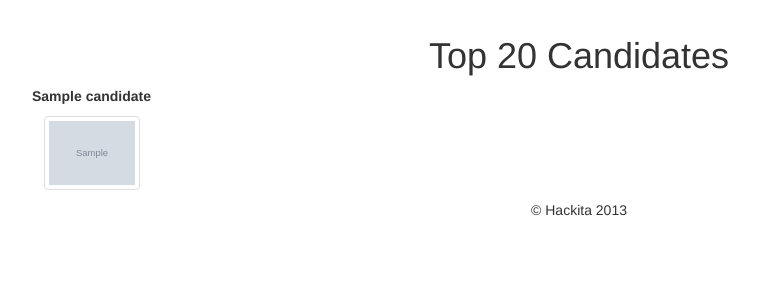
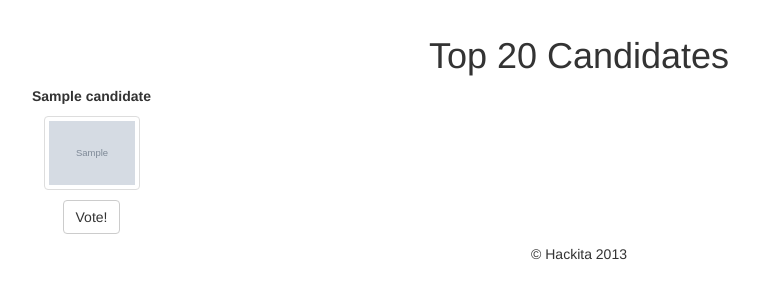
Before and after one commit to AriMeidan/Fantasy-Knesset, a Django app: template votes/templates/votes/index.html in a window 1280 px wide. Shown: the part 313-613 px from the top of the page, without its empty margins (61-820 px from the left). Run offline with Django 3.2, Linux system fonts and the light colour scheme; the template is opened without the code that fills it: most values are stand-ins (such as "Sample title", 1, 10 or a date in 2020); grey boxes marked "Sample" are stand-in pictures.

Commit message:
Show vote button no metter of the user is authenticated of not

```diff
--- a/votes/templates/votes/index.html
+++ b/votes/templates/votes/index.html
@@ -27,12 +27,10 @@
 				<p><b>{{ candidate.name }}</b></p>
 				<p><img class="img-thumbnail" src={{ candidate.image_url}} width="96" height="96"></p>
 				<p>
-					{% if user.is_authenticated %}
-							{% if user|voted_for:candidate %}
-								<a class="btn btn-primary" href="{% url 'votes:unvote' candidate.pk %}" role="button">unVote candidate!</a>
-							{% else %}
-								<a class="btn btn-default" href="{% url 'votes:vote' candidate.pk %}" role="button">Vote candidate!</a>
-							{% endif %}
+					{% if user|voted_for:candidate %}
+						<a class="btn btn-primary" href="{% url 'votes:unvote' candidate.pk %}" role="button">unVote!</a>
+					{% else %}
+						<a class="btn btn-default" href="{% url 'votes:vote' candidate.pk %}" role="button">Vote!</a>
 					{% endif %}
 				</p>
 			</div>
--- a/votes/views.py
+++ b/votes/views.py
@@ -2,8 +2,10 @@ from django.http import HttpResponse
 from django.db.models import F
 from django.views import generic
 from django.shortcuts import render_to_response, redirect
+from django.core.urlresolvers import reverse_lazy
 from django.core.context_processors import csrf
 from django.contrib.auth import login, authenticate
+from django.contrib.auth.decorators import login_required
 from django.contrib.auth.models import User
 
 from votes.models import Candidate
@@ -47,7 +49,7 @@ def register(request):
     context.update(csrf(request))
     return render_to_response('votes/register.html', context)
 
-
+@login_required(login_url=reverse_lazy('votes:login'))
 def vote(request, candidate_pk):
     candidate = Candidate.objects.get(pk=candidate_pk)
     if request.user not in candidate.voters.all():
@@ -57,7 +59,7 @@ def vote(request, candidate_pk):
 
     return redirect('votes:index')
 
-
+@login_required(login_url=reverse_lazy('votes:login'))
 def unvote(request, candidate_pk):
     candidate = Candidate.objects.get(pk=candidate_pk)
     if request.user in candidate.voters.all():
```
